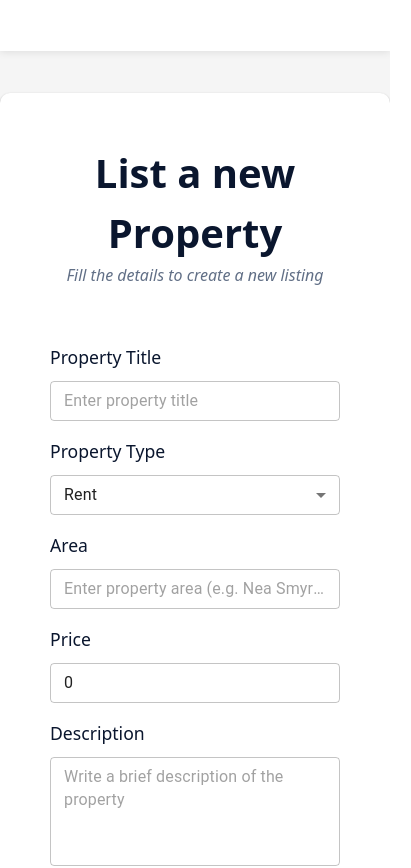
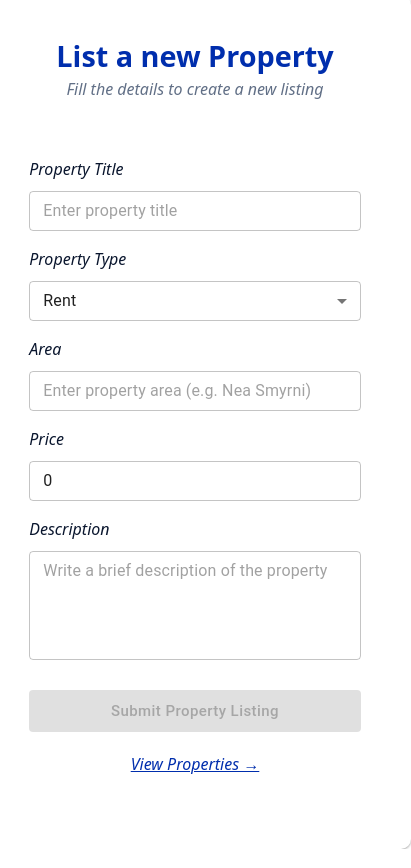
Before and after one commit to serafeimdossas/property-listings, a React (Vite) app in the folder frontend/: page / in a window 390 px wide. Shown: the top 868 px of the page, 411 px wide, since content can reach past the window. Built offline with nearby package versions, Linux system fonts and the light colour scheme.

Commit message:
mobile view css

```diff
--- a/frontend/package.json
+++ b/frontend/package.json
@@ -12,6 +12,7 @@
   "dependencies": {
     "@emotion/react": "^11.14.0",
     "@emotion/styled": "^11.14.1",
+    "@mui/icons-material": "^7.3.4",
     "@mui/material": "^7.3.4",
     "axios": "^1.12.2",
     "react": "^19.1.1",
--- a/frontend/src/App.css
+++ b/frontend/src/App.css
@@ -6,3 +6,11 @@
   row-gap: 5vh;
   margin-bottom: 5vh;
 }
+
+@media (max-width: 600px) {
+  .App {
+    padding: 0;
+    height: 100vh;
+    margin-bottom: 0;
+  }
+}
--- a/frontend/src/App.jsx
+++ b/frontend/src/App.jsx
@@ -1,14 +1,33 @@
+import { useState, useEffect } from "react";
 import Header from "./components/Header/Header";
 import Form from "./components/Form/Form";
 import "./App.css";
 
 function App() {
+  const [width, setWidth] = useState(window.innerWidth);
+
+  useEffect(() => {
+    const handleResize = () => setWidth(window.innerWidth);
+
+    window.addEventListener("resize", handleResize);
+
+    return () => window.removeEventListener("resize", handleResize);
+  }, []);
+
   return (
     <div className="App">
-      <Header />
-      <div className="main-content">
-        <Form />
-      </div>
+      {width > 600 ? (
+        <>
+          <Header />
+          <div className="main-content">
+            <Form />
+          </div>
+        </>
+      ) : (
+        <div className="main-content">
+          <Form />
+        </div>
+      )}
     </div>
   );
 }
--- a/frontend/src/components/Form/Form.css
+++ b/frontend/src/components/Form/Form.css
@@ -6,12 +6,30 @@
   padding: 10px 50px 40px 50px;
 }
 
+@media (max-width: 600px) {
+  .hp-form {
+    height: 100vh;
+    width: 85vw;
+    padding-bottom: 0;
+  }
+
+  .hp-form-title {
+    font-size: 1.8rem;
+  }
+}
+
+@media (min-width: 601px) {
+  .hp-form-title {
+    font-size: 2.5rem;
+  }
+}
+
 .hp-form-header {
   margin-bottom: 40px;
 }
 
 .hp-form-title {
-  font-size: 2.5rem;
+  color: #002ead;
   font-weight: 700;
   text-align: center;
   margin-bottom: 0px;
@@ -36,10 +54,21 @@
 }
 
 .hp-form-input-label {
-  font-weight: 400;
+  font-size: 1rem;
+  font-weight: 500;
+  font-style: italic;
   margin-bottom: 10px;
 }
 
-/* .hp-form-input .MuiFormControl-root {
-  width: 100%;
-} */
+.form-footer-link {
+  margin-top: 20px;
+  text-align: center;
+  text-decoration: underline;
+  color: #002ead;
+  font-weight: 500;
+  font-style: italic;
+}
+
+.form-footer-link:hover {
+  cursor: pointer;
+}
--- a/frontend/src/components/Form/Form.jsx
+++ b/frontend/src/components/Form/Form.jsx
@@ -1,4 +1,4 @@
-import { useState } from "react";
+import { useState, useEffect } from "react";
 import TextField from "@mui/material/TextField";
 import Select from "@mui/material/Select";
 import MenuItem from "@mui/material/MenuItem";
@@ -52,6 +52,15 @@ function Form() {
   const [areaOptions, setAreaOptions] = useState([]);
   const [price, setPrice] = useState(0);
   const [description, setDescription] = useState("");
+  const [width, setWidth] = useState(window.innerWidth);
+
+  useEffect(() => {
+    const handleResize = () => setWidth(window.innerWidth);
+
+    window.addEventListener("resize", handleResize);
+
+    return () => window.removeEventListener("resize", handleResize);
+  }, []);
 
   const updateSuggestions = async (input) => {
     const options = await getAreaSuggestions(input);
@@ -85,6 +94,14 @@ function Form() {
     } catch (error) {
       console.error("not saved");
     }
+  };
+
+  const propertiesListLink = () => {
+    return (
+      <div className="form-footer-link">
+        <span>View Properties &rarr;</span>
+      </div>
+    );
   };
 
   return (
@@ -190,6 +207,7 @@ function Form() {
         >
           Submit Property Listing
         </Button>
+        {width > 600 ? null : propertiesListLink()}
       </div>
     </div>
   );
--- a/frontend/src/components/Header/Header.css
+++ b/frontend/src/components/Header/Header.css
@@ -1,6 +1,20 @@
 .hp-header {
   width: 100vw;
-  height: 6vh;
+  height: 8vh;
   background-color: #fff;
   box-shadow: 0 1px 8px rgba(0, 0, 0, 0.1);
+  display: flex;
+  flex-direction: row;
+  justify-content: space-between;
+  align-items: center;
 }
+
+.hp-header-div {
+  display: flex;
+  flex-direction: row;
+  align-items: center;
+  column-gap: 10px;
+  margin-left: 40px;
+  margin-right: 40px;
+  color: #002ead;
+}
--- a/frontend/src/components/Header/Header.jsx
+++ b/frontend/src/components/Header/Header.jsx
@@ -1,7 +1,20 @@
+import HomeIcon from "@mui/icons-material/Home";
+import EastIcon from "@mui/icons-material/East";
 import "./Header.css";
 
 function Header() {
-  return <header className="hp-header"></header>;
+  return (
+    <header className="hp-header">
+      <div className="hp-header-div">
+        <HomeIcon style={{ color: "#002ead" }} fontSize="large" />
+        <h3>Properties App</h3>
+      </div>
+      <div className="hp-header-div">
+        <h3>View Properties</h3>
+        <EastIcon style={{ color: "#002ead" }} fontSize="large" />
+      </div>
+    </header>
+  );
 }
 
 export default Header;
```
Also changed, not shown: 1 other file (tests, documents, lock files or other folders).
